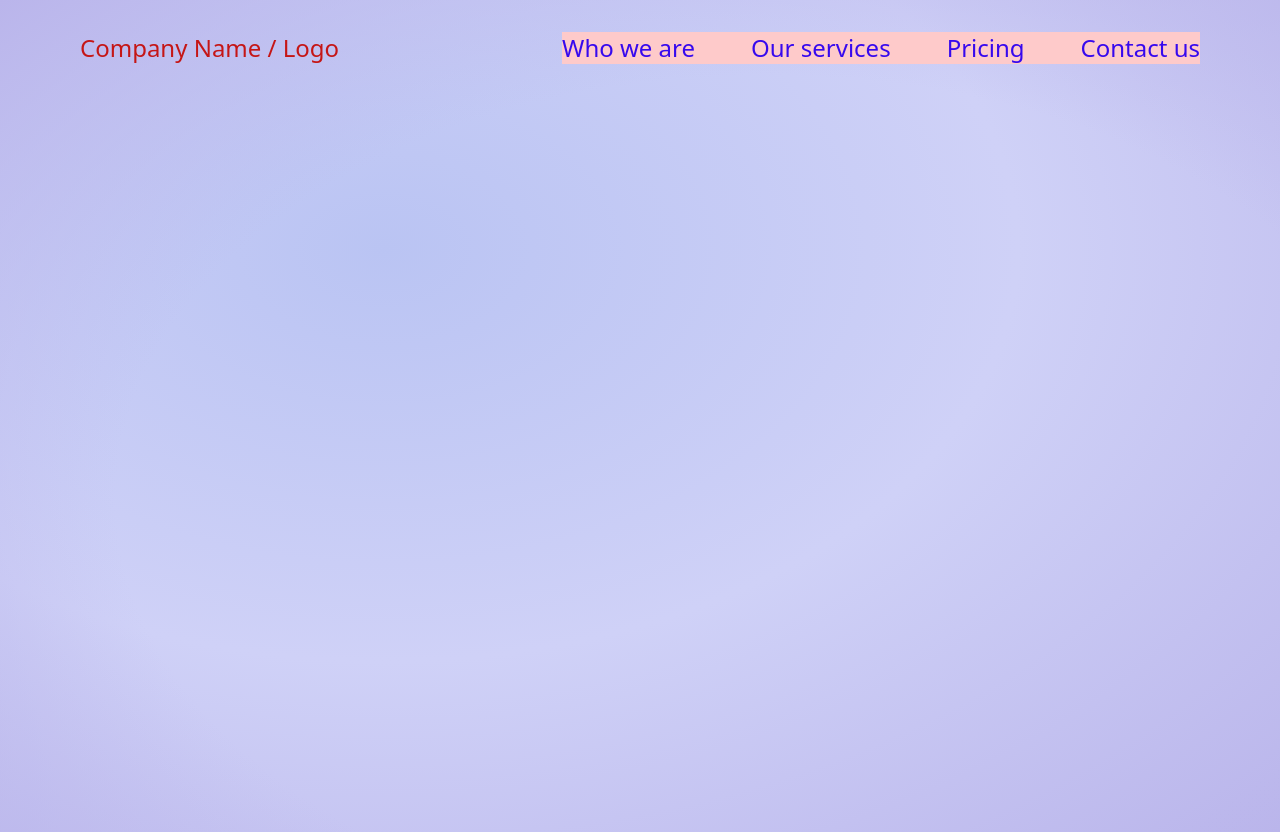
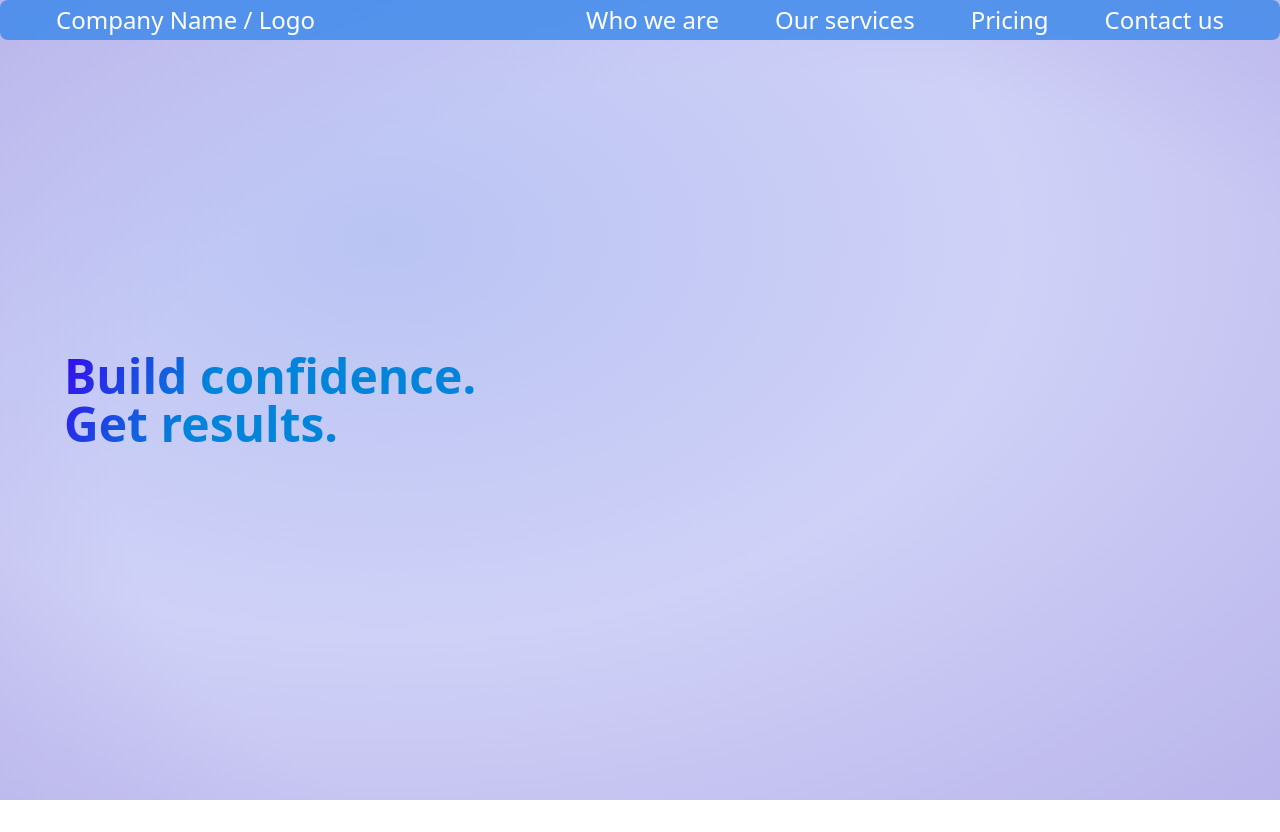
Before and after one commit to cobyjoseph/tutor-template-1, a SvelteKit app: page / in a window 1280 px wide. After the commit the page ends 800 px from the top, so only its background shows below. Built offline with nearby package versions, Linux system fonts and the light colour scheme.

Commit message:
main text

```diff
--- a/src/lib/components/Menu.svelte
+++ b/src/lib/components/Menu.svelte
@@ -1,9 +1,11 @@
-<div class=" relative flex justify-between text-2xl mt-8">
-	<div class=" relative text-secondary ml-20">Company Name / Logo</div>
-	<div class=" relative flex bg-red-200  gap-14 mr-20  ">
-		<div class="text-primary  ">Who we are</div>
-		<div class="text-primary ">Our services</div>
-		<div class="text-primary ">Pricing</div>
-		<div class="text-primary ">Contact us</div>
+<div
+	class=" relative flex justify-between text-2xl  bg-third bg-opacity-80 rounded-lg py-1 px-14 text-white"
+>
+	<div class=" relative  ">Company Name / Logo</div>
+	<div class=" relative flex   gap-14   ">
+		<div class=" font-medium  ">Who we are</div>
+		<div class=" font-medium  ">Our services</div>
+		<div class=" font-medium ">Pricing</div>
+		<div class=" font-medium ">Contact us</div>
 	</div>
 </div>
--- a/src/routes/+page.svelte
+++ b/src/routes/+page.svelte
@@ -1,3 +1,16 @@
 <script>
 	import Menu from '../lib/components/Menu.svelte';
 </script>
+
+<div class="absolute transform top-1/2 -translate-y-1/2 ml-16">
+	<div class="font-extrabold text-transparent text-5xl bg-clip-text gradient">
+		<div>Build confidence.</div>
+		<div>Get results.</div>
+	</div>
+</div>
+
+<style>
+	.gradient {
+		background-image: linear-gradient(120deg, #3709ee, #0284da 35% 100%);
+	}
+</style>
```
